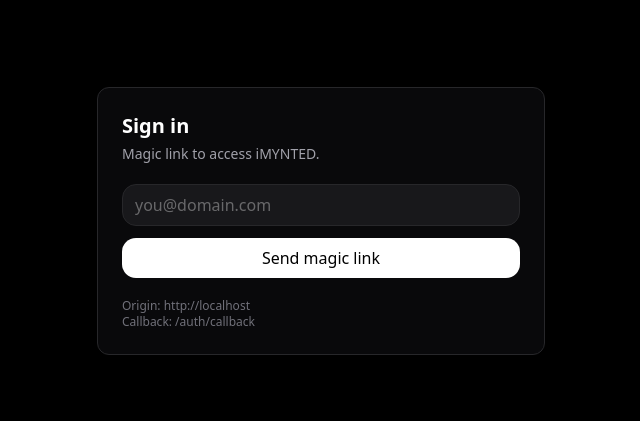
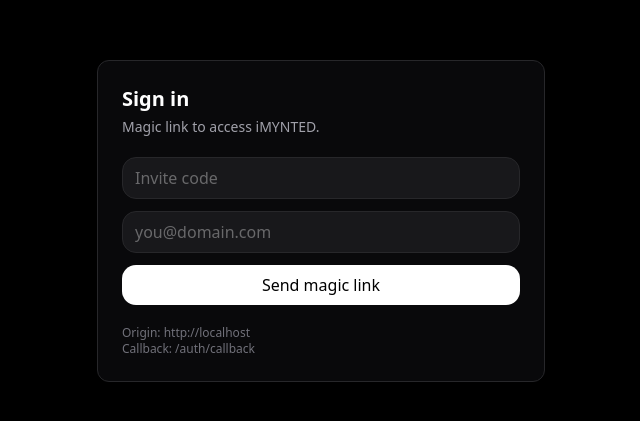
Before and after one commit to iMYNTED/iMYNTED, a Next.js app: page /login in a window 1280 px wide. Shown: the part 179-600 px from the top of the page, without its empty margins (319-959 px from the left). Built offline with nearby package versions, Linux system fonts and the light colour scheme; no server answers.

Commit message:
Add invite code gate to login page

```diff
--- /dev/null
+++ b/app/api/invite/route.ts
@@ -0,0 +1,10 @@
+import { NextRequest, NextResponse } from "next/server";
+
+export async function POST(req: NextRequest) {
+  const { code } = await req.json();
+  const valid = (process.env.INVITE_CODES || "").split(",").map(c => c.trim().toUpperCase());
+  if (!code || !valid.includes(code.trim().toUpperCase())) {
+    return NextResponse.json({ error: "Invalid invite code." }, { status: 403 });
+  }
+  return NextResponse.json({ ok: true });
+}
--- a/app/login/page.tsx
+++ b/app/login/page.tsx
@@ -26,6 +26,7 @@
   const callbackError = useMemo(() => searchParams.get("error"), [searchParams]);
 
   const [email, setEmail] = useState("");
+  const [inviteCode, setInviteCode] = useState("");
   const [status, setStatus] = useState<string | null>(null);
   const [cooldownUntil, setCooldownUntil] = useState<number>(0);
   const [loading, setLoading] = useState(false);
@@ -88,6 +89,11 @@
       return;
     }
 
+    if (!inviteCode.trim()) {
+      setStatus("Enter your invite code.");
+      return;
+    }
+
     if (inCooldown) {
       setStatus(`Wait ${secondsLeft}s then try again.`);
       return;
@@ -96,6 +102,18 @@
     setLoading(true);
 
     try {
+      // Validate invite code first
+      const check = await fetch("/api/invite", {
+        method: "POST",
+        headers: { "Content-Type": "application/json" },
+        body: JSON.stringify({ code: inviteCode }),
+      });
+      if (!check.ok) {
+        const { error } = await check.json();
+        setStatus(error || "Invalid invite code.");
+        return;
+      }
+
       const emailRedirectTo = buildRedirectUrl(next);
 
       const { error } = await supabase.auth.signInWithOtp({
@@ -140,6 +158,15 @@
         <p className="text-sm text-zinc-400 mt-1">Magic link to access iMYNTED.</p>
 
         <div className="mt-5 space-y-3">
+          <input
+            className="w-full rounded-md bg-zinc-900 border border-zinc-800 px-3 py-2 outline-none"
+            placeholder="Invite code"
+            value={inviteCode}
+            onChange={(e) => setInviteCode(e.target.value)}
+            autoCapitalize="characters"
+            autoCorrect="off"
+            autoComplete="off"
+          />
           <input
             className="w-full rounded-md bg-zinc-900 border border-zinc-800 px-3 py-2 outline-none"
             placeholder="you@domain.com"
```
